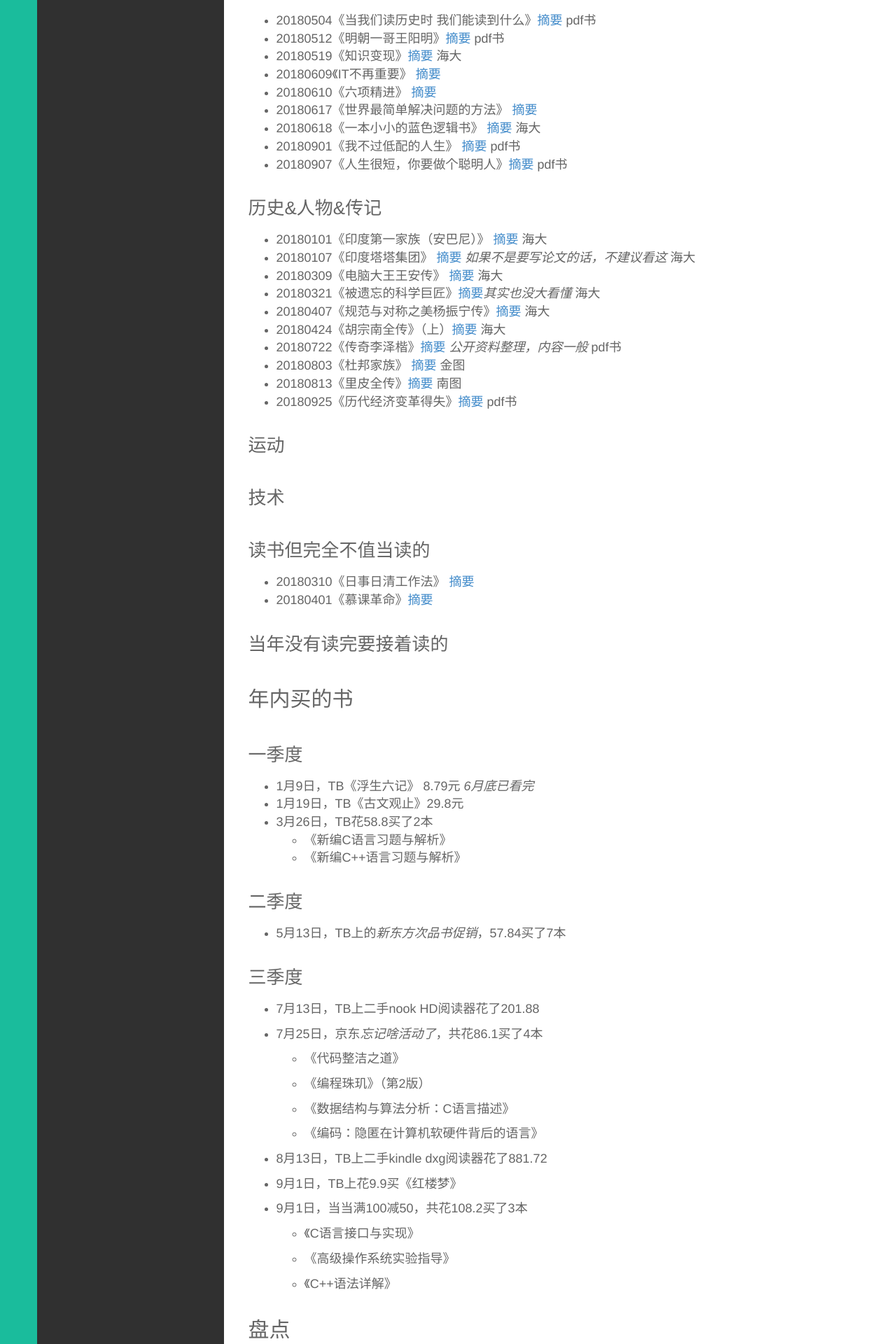
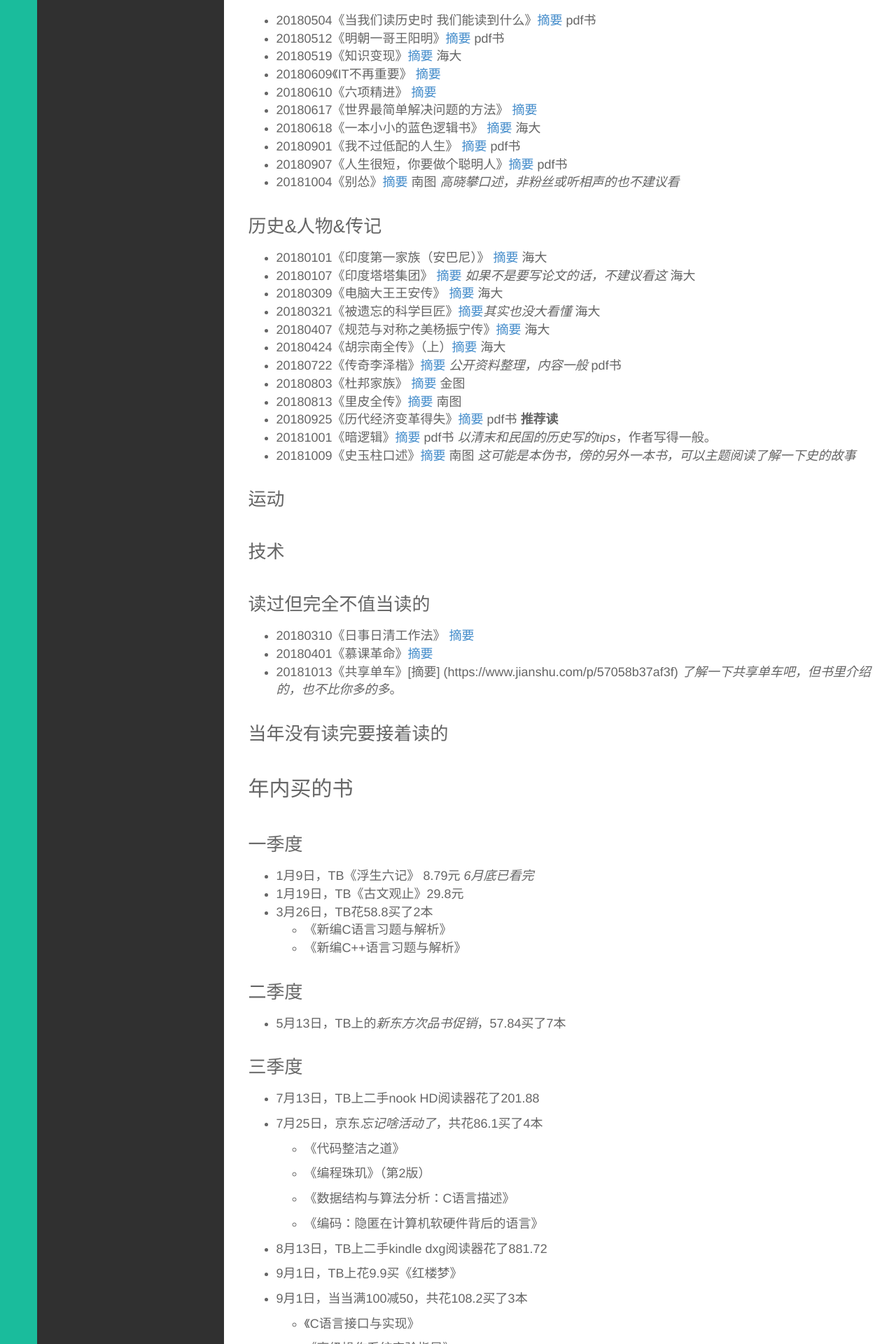
Before and after one commit to wolflion/blog, a Jekyll site: the page built from _posts/读书/2018-01-01-book-list-2018.md, in a window 1280 px wide. Shown: the part 1054-2974 px from the top of the page at 70% size. Built offline with Jekyll 4.4.1, drawn with Linux system fonts in a browser that asks for light colours.

Commit message:
更新2018年10月的读书记录

```diff
--- a/_posts/读书/2018-01-01-book-list-2018.md
+++ b/_posts/读书/2018-01-01-book-list-2018.md
@@ -52,6 +52,7 @@ description:
 + 20180618《一本小小的蓝色逻辑书》 [摘要](https://www.jianshu.com/p/168a28fe0389)  海大
 + 20180901《我不过低配的人生》 [摘要](https://www.jianshu.com/p/68c27163b1d2)  pdf书
 + 20180907《人生很短，你要做个聪明人》[摘要](https://www.jianshu.com/p/3ba0ed01602d) pdf书
++ 20181004《别怂》[摘要](https://www.jianshu.com/p/14d58f192e19)    南图   *高晓攀口述，非粉丝或听相声的也不建议看*
 
 ### 历史&人物&传记
 
@@ -64,16 +65,19 @@ description:
 + 20180722《传奇李泽楷》[摘要](https://www.jianshu.com/p/7e28ec1babb7)  *公开资料整理，内容一般*  pdf书
 + 20180803《杜邦家族》 [摘要](https://www.jianshu.com/p/fe8a53ffbb47)  金图
 + 20180813《里皮全传》[摘要](https://www.jianshu.com/p/170407754d63)     南图
-+ 20180925《历代经济变革得失》[摘要](https://www.jianshu.com/p/6c43f027eb52) pdf书
++ 20180925《历代经济变革得失》[摘要](https://www.jianshu.com/p/6c43f027eb52) pdf书  **推荐读**
++ 20181001《暗逻辑》[摘要](https://www.jianshu.com/p/49e52c247d50) pdf书  *以清末和民国的历史写的tips*，作者写得一般。
++ 20181009《史玉柱口述》[摘要](https://www.jianshu.com/p/a5ff8957e902)  南图  *这可能是本伪书，傍的另外一本书，可以主题阅读了解一下史的故事*
 
 ### 运动
 
 ### 技术
 
-### 读书但完全不值当读的
+### 读过但完全不值当读的
 
 + 20180310《日事日清工作法》 [摘要](https://www.jianshu.com/p/ab6fdfb6c43c)
 + 20180401《慕课革命》[摘要]()
++ 20181013《共享单车》[摘要] (https://www.jianshu.com/p/57058b37af3f)  *了解一下共享单车吧，但书里介绍的，也不比你多的多*。
 
 ### 当年没有读完要接着读的
 
```
